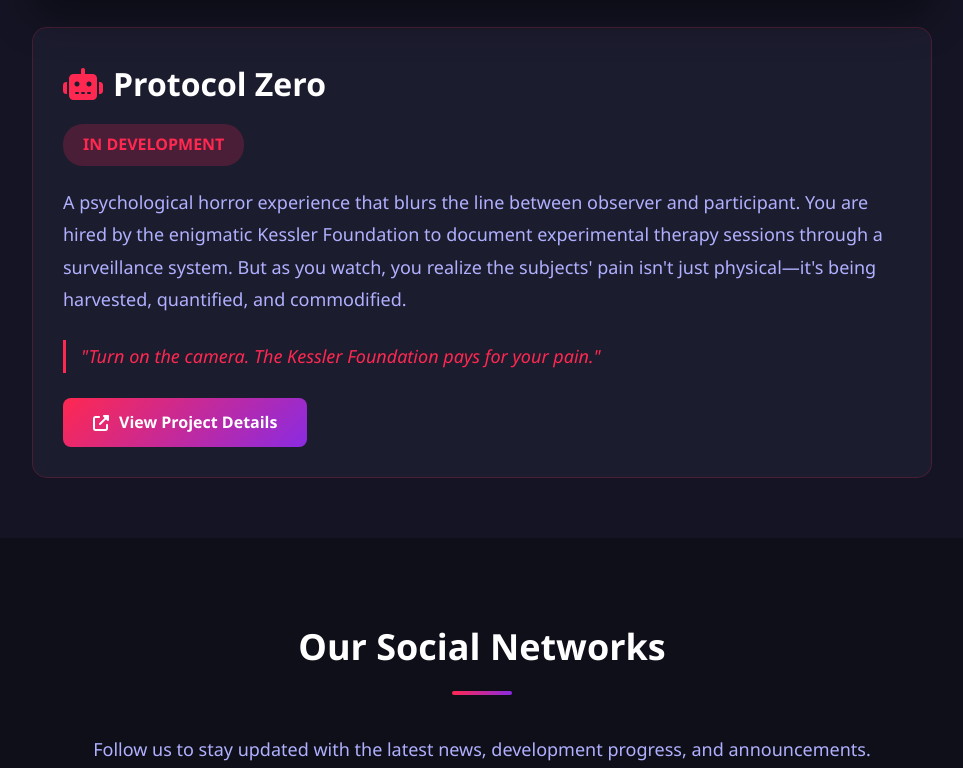
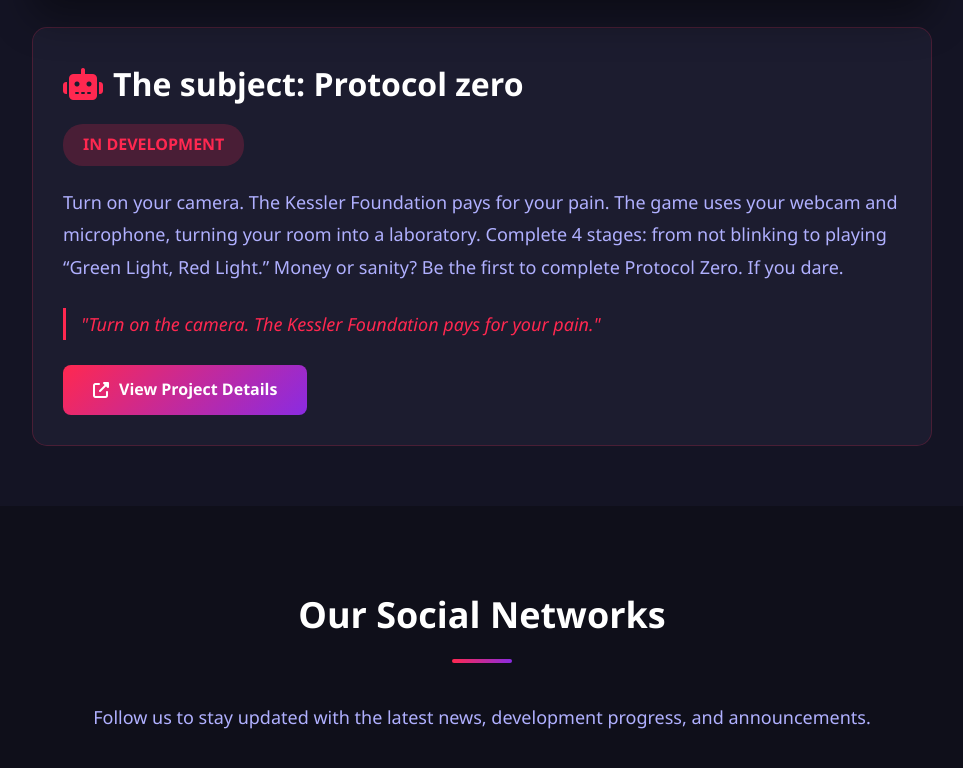
Before and after one commit to savich18company-crypto/savich18-games, a plain HTML site: page index.html in a window 1280 px wide. Shown: the part 1786-2554 px from the top of the page, without its empty margins (158-1121 px from the left). Drawn offline with Linux system fonts and the light colour scheme.

Commit message:
Update index.html

```diff
--- a/index.html
+++ b/index.html
@@ -487,14 +487,14 @@
                 <div class="project-info">
                     <h3 class="project-title">
                         <i class="fas fa-robot"></i>
-                        Protocol Zero
+                        The subject: Protocol zero
                     </h3>
                     <span class="project-status">IN DEVELOPMENT</span>
                     <p class="project-description">
-                        A psychological horror experience that blurs the line between observer and participant.
-                        You are hired by the enigmatic Kessler Foundation to document experimental therapy sessions
-                        through a surveillance system. But as you watch, you realize the subjects' pain isn't just
-                        physical—it's being harvested, quantified, and commodified.
+                        Turn on your camera. The Kessler Foundation pays for your pain.
+                        The game uses your webcam and microphone, turning your room into a laboratory.
+                        Complete 4 stages: from not blinking to playing “Green Light, Red Light.”
+                        Money or sanity? Be the first to complete Protocol Zero. If you dare.
                     </p>
                     <p class="project-description" style="font-style: italic; color: #ff2850; border-left: 3px solid #ff2850; padding-left: 15px;">
                         "Turn on the camera. The Kessler Foundation pays for your pain."
```
